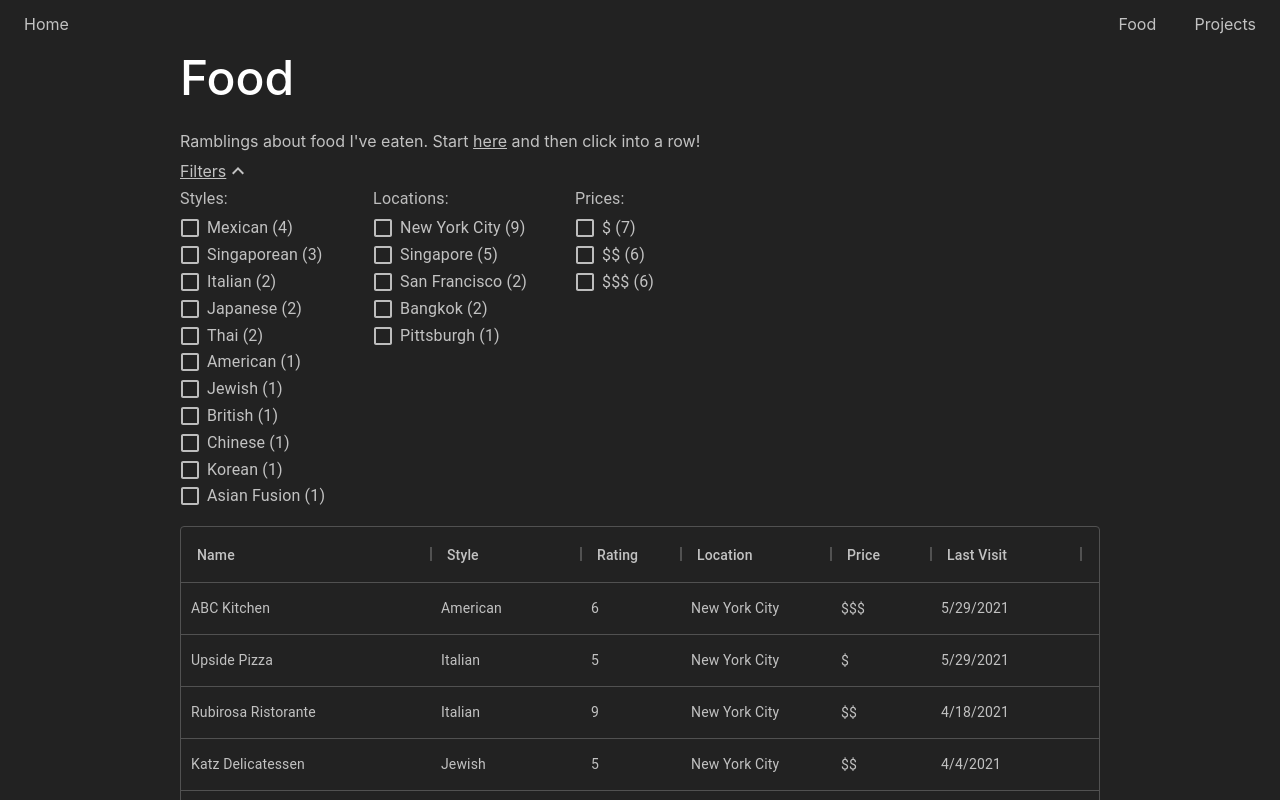
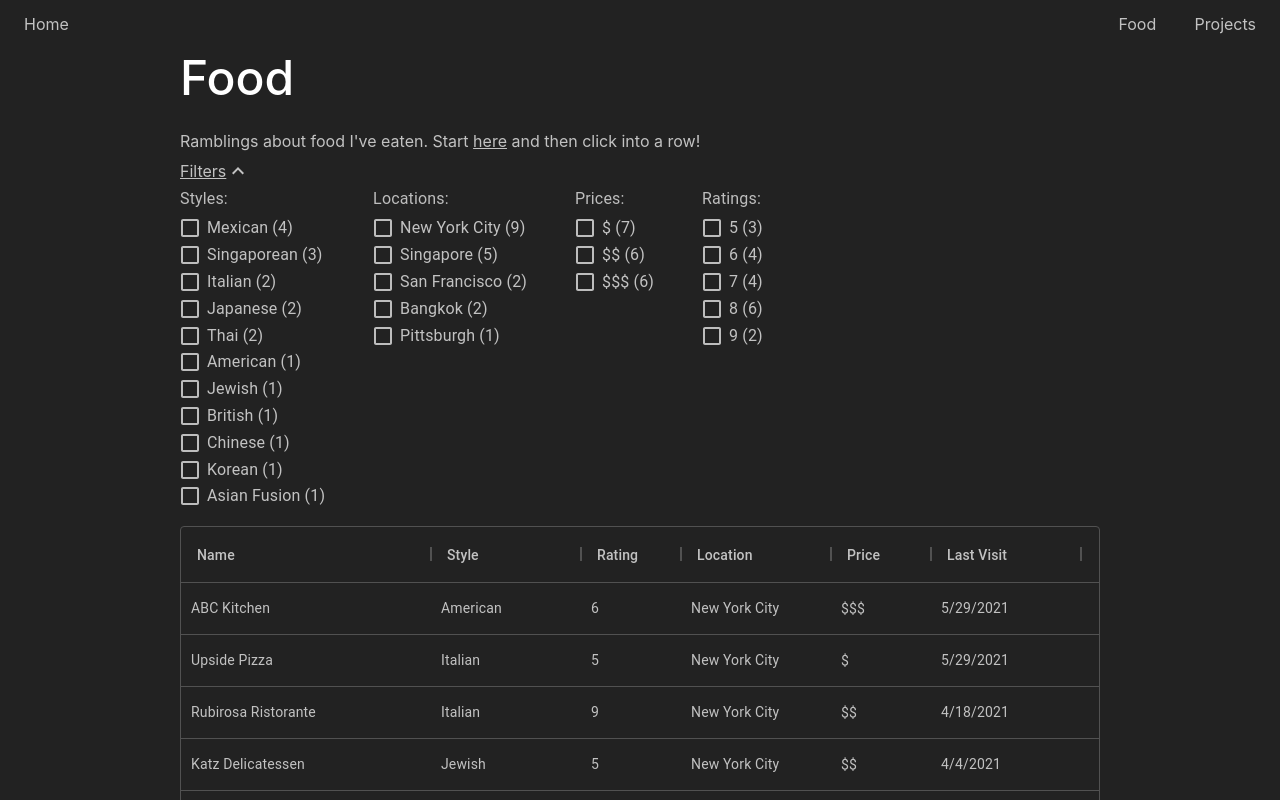
Before and after one commit to jyu/jyu.github.io, a React (Create React App) app: page /food in a window 1280 px wide. Both pictures are taken after a click on the element "Filters". Shown: the top 800 px of the page. Built offline with nearby package versions, Linux system fonts and the light colour scheme.

Commit message:
Add filters with better and/or logic and smarter labels

```diff
--- a/src/routes/Food/index.jsx
+++ b/src/routes/Food/index.jsx
@@ -116,23 +116,52 @@ function Food(props) {
   const locations = groupBy(restaurant_list, "location");
   const styles = groupBy(restaurant_list, "style");
   const prices = groupBy(restaurant_list, "price");
+  const ratings = groupBy(restaurant_list, "rating");
 
   const filtered_restaurants = restaurant_list.filter((r) => {
     // No filters
     if (filters.length === 0) {
       return true;
     }
+    const filters_by_type = groupBy(filters, "type");
+    const filter_types = Object.keys(filters_by_type);
     // Apply filters
-    for (let i = 0; i < filters.length; i++) {
-      if (r[filters[i].type] === filters[i].name) {
-        return true;
+    // Across filter types (location, rating) is AND filter
+    for (let i = 0; i < filter_types.length; i++) {
+      const filter_type = filter_types[i];
+      // Within a type is OR filter
+      let pass = false;
+      for (let j = 0; j < filters_by_type[filter_type].length; j++) {
+        const filter = filters_by_type[filter_type][j];
+        if (r[filter.type] === filter.name) {
+          pass = true;
+        }
+      }
+      if (!pass) {
+        return false;
       }
     }
-    return false;
+
+    return true;
   });
+  const filtered_locations = groupBy(filtered_restaurants, "location");
+  const filtered_styles = groupBy(filtered_restaurants, "style");
+  const filtered_prices = groupBy(filtered_restaurants, "price");
+  const filtered_ratings = groupBy(filtered_restaurants, "rating");
+  console.log(locations);
+  console.log(filtered_locations);
+
   const rows = reverse(sortBy(filtered_restaurants, (r) => r.lastVisited));
 
-  const filterGroup = (arr, filterType, filterName, sortFn, valueGetter) => (
+  const filterGroup = (
+    arr,
+    filtered_arr,
+    filters,
+    filterType,
+    filterName,
+    sortFn,
+    valueGetter
+  ) => (
     <div className={classes.filter}>
       <FormControl component="fieldset" className={classes.formControl}>
         <FormLabel component="legend" className={classes.formLabel}>
@@ -153,9 +182,20 @@ function Food(props) {
                   className={classes.checkbox}
                 />
               }
-              label={`${valueGetter ? valueGetter(name) : name} (${
-                arr[name].length
-              })`}
+              label={
+                filters.length > 0
+                  ? filtered_arr[name] && filtered_arr[name].length > 0
+                    ? // Filter active and there is values
+                      `${valueGetter ? valueGetter(name) : name} (${
+                        filtered_arr[name].length
+                      })`
+                    : // Filter active and there are no values
+                      `${valueGetter ? valueGetter(name) : name}`
+                  : // No filter active
+                    `${valueGetter ? valueGetter(name) : name} (${
+                      arr[name].length
+                    })`
+              }
               classes={{
                 label: classes.filterLabel,
               }}
@@ -193,18 +233,38 @@ function Food(props) {
               </div>
               {filterOpen && (
                 <div className={classes.filters}>
-                  {filterGroup(styles, "style", "Styles", (arr) =>
-                    reverse(sortBy(keys(arr), (n) => arr[n].length))
+                  {filterGroup(
+                    styles,
+                    filtered_styles,
+                    filters,
+                    "style",
+                    "Styles",
+                    (arr) => reverse(sortBy(keys(arr), (n) => arr[n].length))
                   )}
-                  {filterGroup(locations, "location", "Locations", (arr) =>
-                    reverse(sortBy(keys(arr), (n) => arr[n].length))
+                  {filterGroup(
+                    locations,
+                    filtered_locations,
+                    filters,
+                    "location",
+                    "Locations",
+                    (arr) => reverse(sortBy(keys(arr), (n) => arr[n].length))
                   )}
                   {filterGroup(
                     prices,
+                    filtered_prices,
+                    filters,
                     "price",
                     "Prices",
                     (arr) => keys(arr).sort(),
                     (p) => dispPrices[p]
+                  )}
+                  {filterGroup(
+                    ratings,
+                    filtered_ratings,
+                    filters,
+                    "rating",
+                    "Ratings",
+                    (arr) => keys(arr).sort()
                   )}
                 </div>
               )}
@@ -222,7 +282,7 @@ function Food(props) {
               // Pagination: CustomPagination,
               // }}
               onRowClick={(c) => {
-                window.open(process.env.PUBLIC_URL + "/" + c.row.url, "_blank")
+                window.open(process.env.PUBLIC_URL + "/" + c.row.url, "_blank");
                 // window.location.href = process.env.PUBLIC_URL + "/" + c.row.url;
               }}
             />
--- a/src/routes/Restaurant/index.jsx
+++ b/src/routes/Restaurant/index.jsx
@@ -130,9 +130,7 @@ function Restaurant(props) {
               <div className={classes.header}>
                 Last Visited: {data.lastVisited}
               </div>
-              <div className={classes.header}>
-                Times Visited: {data.times}
-              </div>
+              <div className={classes.header}>Times Visited: {data.times}</div>
               {data.michelin && (
                 <div className={classes.header}>{data.michelin}</div>
               )}
```
